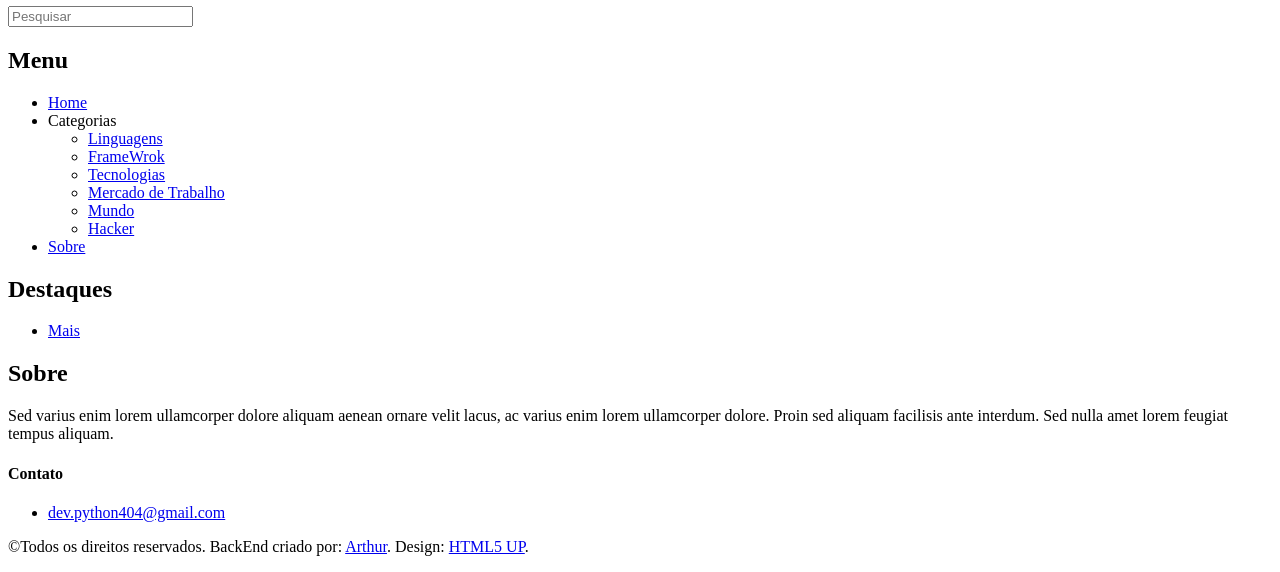
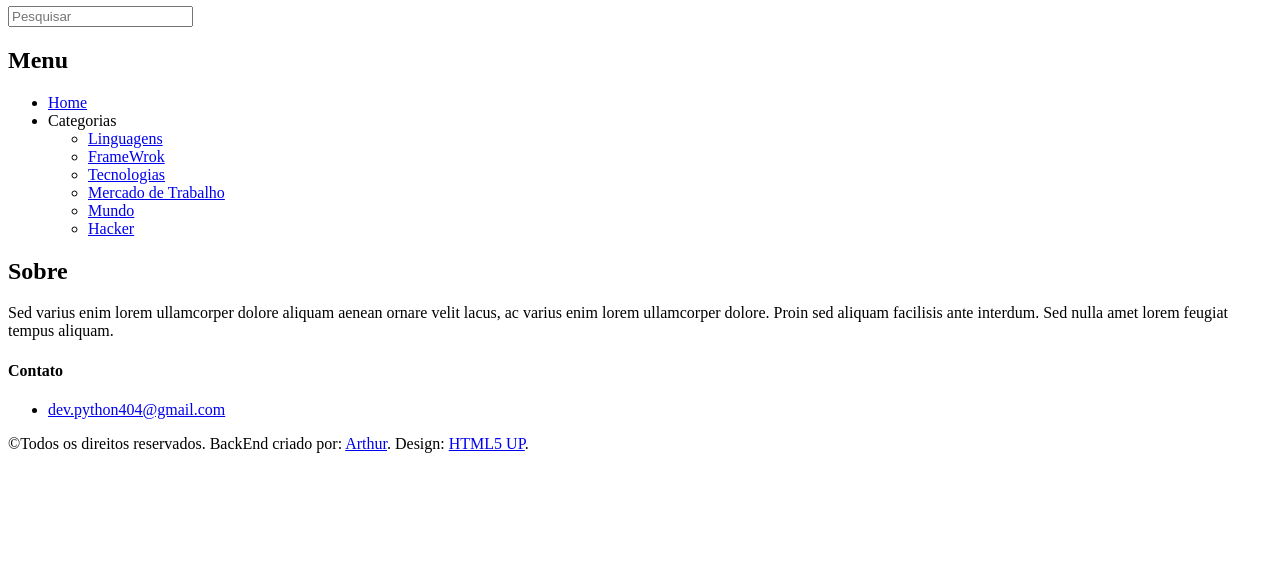
Before and after one commit to sousa2323/blog_tech, a Django app: page / in a window 1280 px wide. Shown: the part 335-907 px from the top of the page. After the commit the page ends 788 px from the top, so only its background shows below. Run offline with Django 3.2, Linux system fonts and the light colour scheme; data that the repository does not hold is empty; some libraries are stand-ins or nearby versions.

Commit message:
mudanças2

```diff
--- a/core/views.py
+++ b/core/views.py
@@ -13,14 +13,9 @@ class IndexView(TemplateView):
         context = super(IndexView, self).get_context_data(**kwargs)
         context["post"] = Post.objects.order_by('-created')[:6].all()
         context["banner"] = Banner.objects.order_by('-created_banner')[:1].all()
-        context["featured"] = Destaques.objects.order_by('-created_featured')[:3].all()
         return context
 
-class FeaturedList(ListView):
-    template_name = "featured_list.html"
 
-class FeaturedDetail(DetailView):
-    template_name = "featured_view.html"
 
 
 def search_results(request):
--- a/templates/blog/featured.html
+++ /dev/null
@@ -1,18 +0,0 @@
-{% load static %}
-
-<section>
-    <header class="major">
-        <h2>Destaques</h2>
-    </header>
-    <div class="mini-posts">
-        {% for feature in featured %}
-            <article>
-                <a href="#" class="image"><img src="{{ feature.image_featured.url }}" alt="" /></a>
-                <p>{{ feature.sub_title_featured|safe|slice:150 }}</p>
-            </article>
-        {% endfor %}
-    </div>
-    <ul class="actions">
-        <li><a href="#" class="button">Mais</a></li>
-    </ul>
-</section>
--- a/templates/blog/view_detail.html
+++ b/templates/blog/view_detail.html
@@ -26,14 +26,12 @@
 							{% endblock header %}
 
 
+
 							{% block main %}
-
 							{% endblock main %}
-
 
 						</div>
 					</div>
-
 				<!-- Sidebar -->
 					<div id="sidebar">
 						<div class="inner">
--- a/templates/index.html
+++ b/templates/index.html
@@ -26,8 +26,7 @@
 					<!-- Menu -->
 						{% include 'menu.html' %}
 
-					<!-- Recent -->
-						{% include 'blog/featured.html' %}
+
 
 					<!-- Contact -->
 						{% include 'contact.html' %}
--- a/templates/menu.html
+++ b/templates/menu.html
@@ -17,6 +17,5 @@
                 <li><a href="#">Hacker</a></li>
             </ul>
         </li>
-        <li><a href="#">Sobre</a></li>
     </ul>
 </nav>
```
